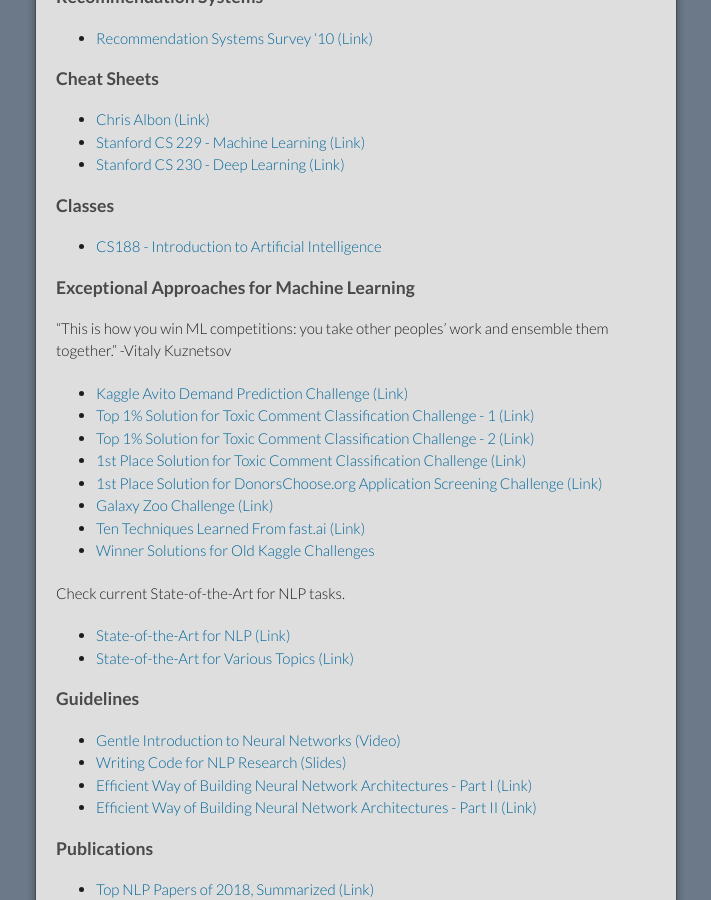
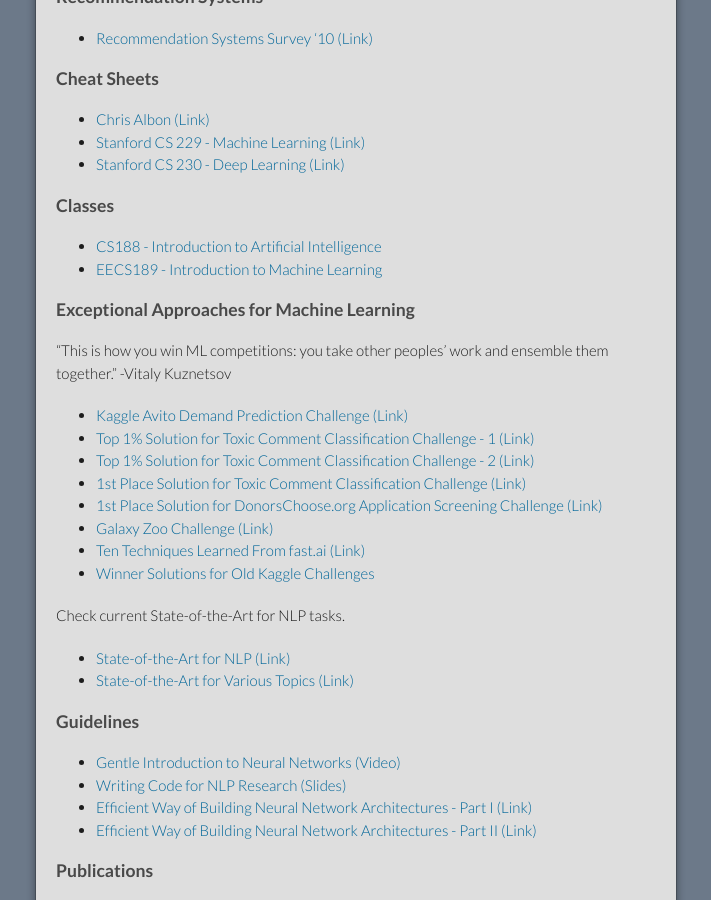
Before and after one commit to burakyldrm/pythoniancultist.github.io, a Jekyll site: the page built from index.md, in a window 1280 px wide and 900 px high, scrolled down 570 px. Shown: the whole window, without its empty margins (284-995 px from the left). Built offline with Jekyll 4.4.1, drawn with Linux system fonts in a browser that asks for light colours; our own code applies the rules of GitHub Pages for plain Markdown files.

Commit message:
eecs class added

```diff
--- a/index.md
+++ b/index.md
@@ -26,6 +26,7 @@ layout: default
 
 ### Classes
 *   [CS188 - Introduction to Artificial Intelligence](https://inst.eecs.berkeley.edu/~cs188/fa18/index.html)
+*   [EECS189 - Introduction to Machine Learning](http://sp18.eecs189.org/)
 
 ### Exceptional Approaches for Machine Learning
 "This is how you win ML competitions: you take other peoples’ work and ensemble them together."
```
